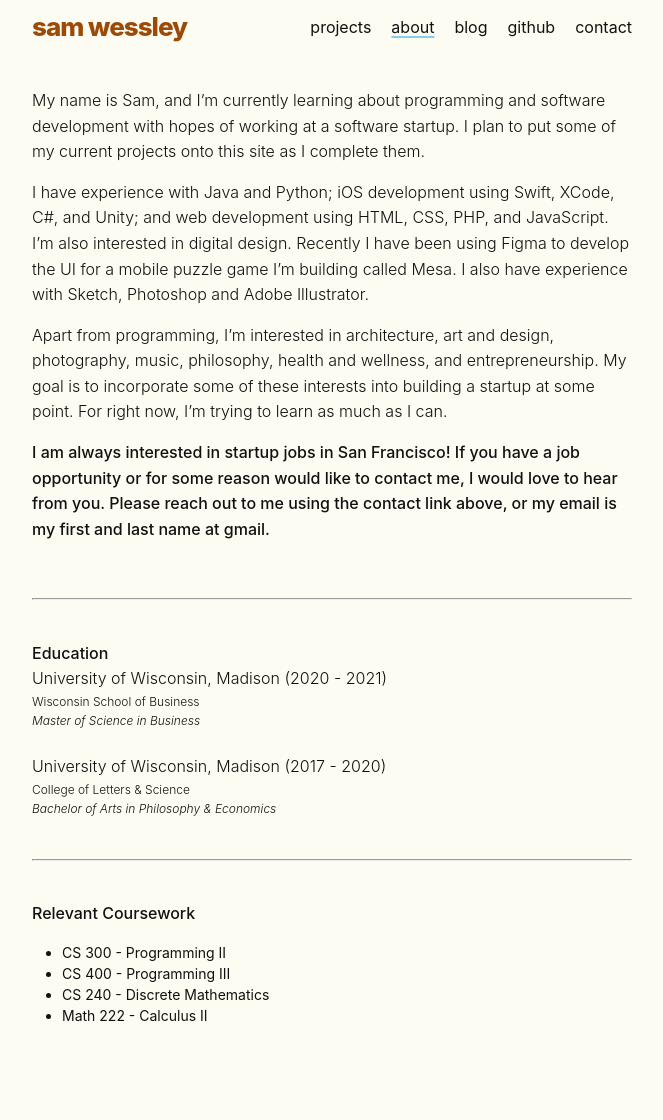
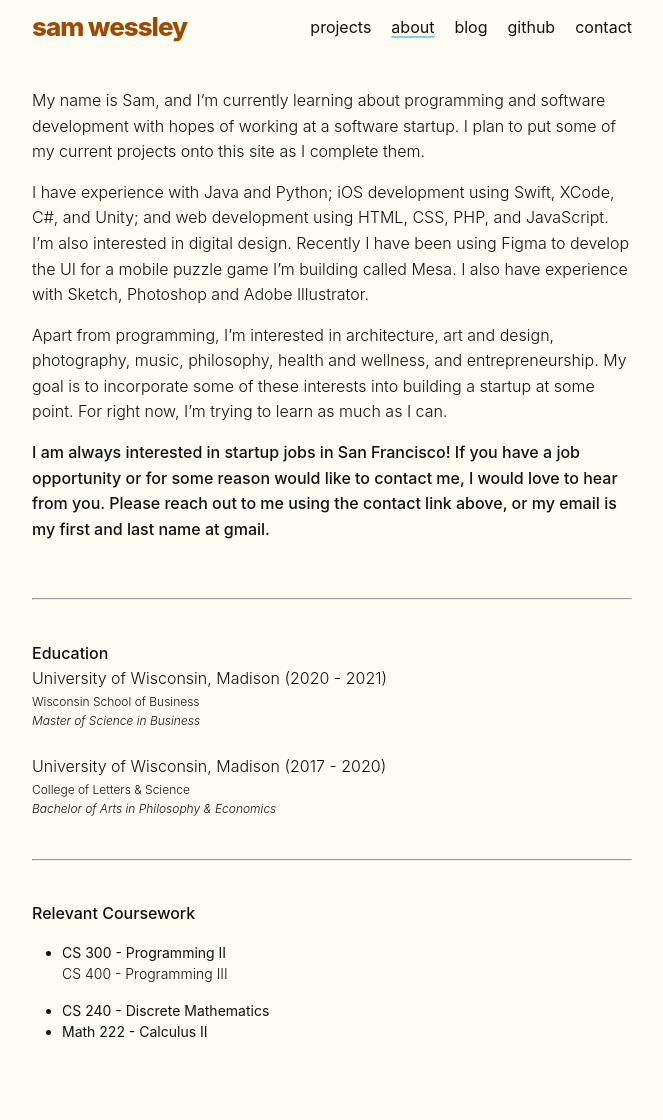
Before and after one commit to samwessley/samwessley.github.io, a Jekyll site: the page built from about.md, in a window 1280 px wide. Shown: the whole page, without its empty margins (308-971 px from the left). Built offline with Jekyll 4.4.1, drawn with Linux system fonts in a browser that asks for light colours.

Commit message:
Update about.md

```diff
--- a/about.md
+++ b/about.md
@@ -39,7 +39,7 @@ Apart from programming, I’m interested in architecture, art and design, photog
     <p style="font-weight:500">Relevant Coursework</p>
     <ul>
         <li style="font-size: 14px">CS 300 - Programming II</li>
-        <li style="font-size: 14px">CS 400 - Programming III</li>
+        <p style="font-size: 14px">CS 400 - Programming III</p>
         <li style="font-size: 14px">CS 240 - Discrete Mathematics</li>
         <li style="font-size: 14px">Math 222 - Calculus II</li>
     </ul>
```
